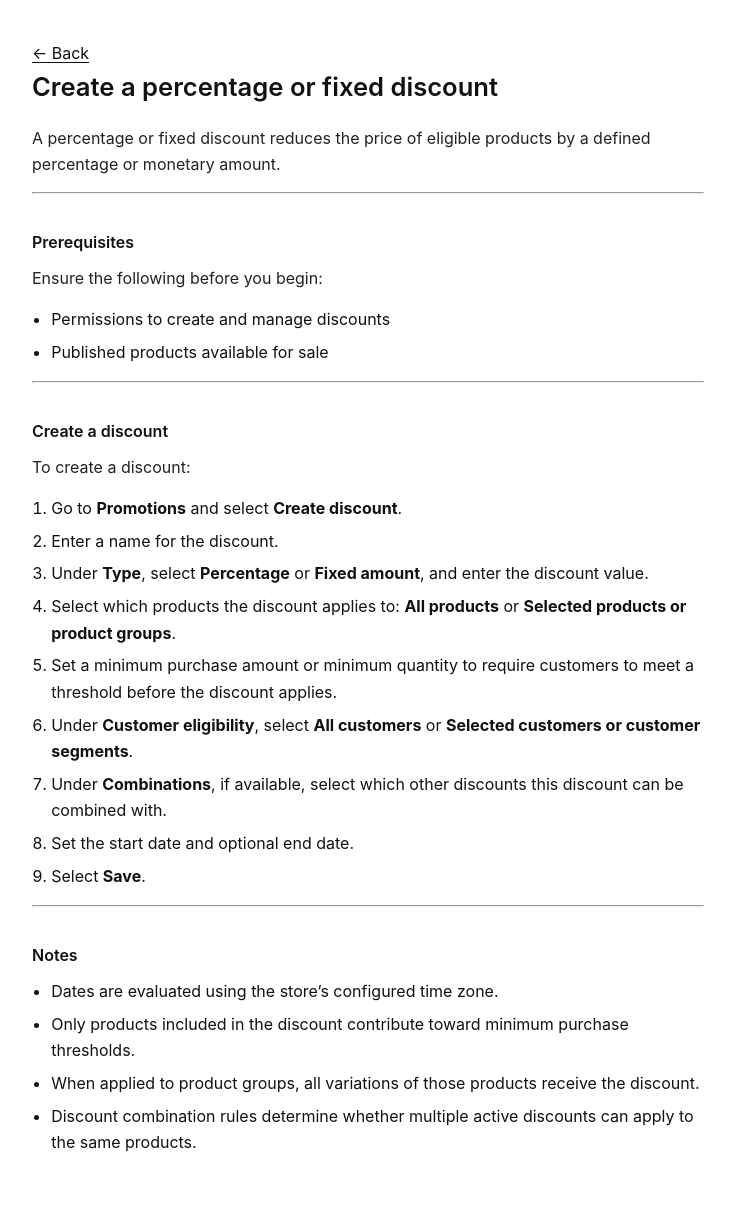
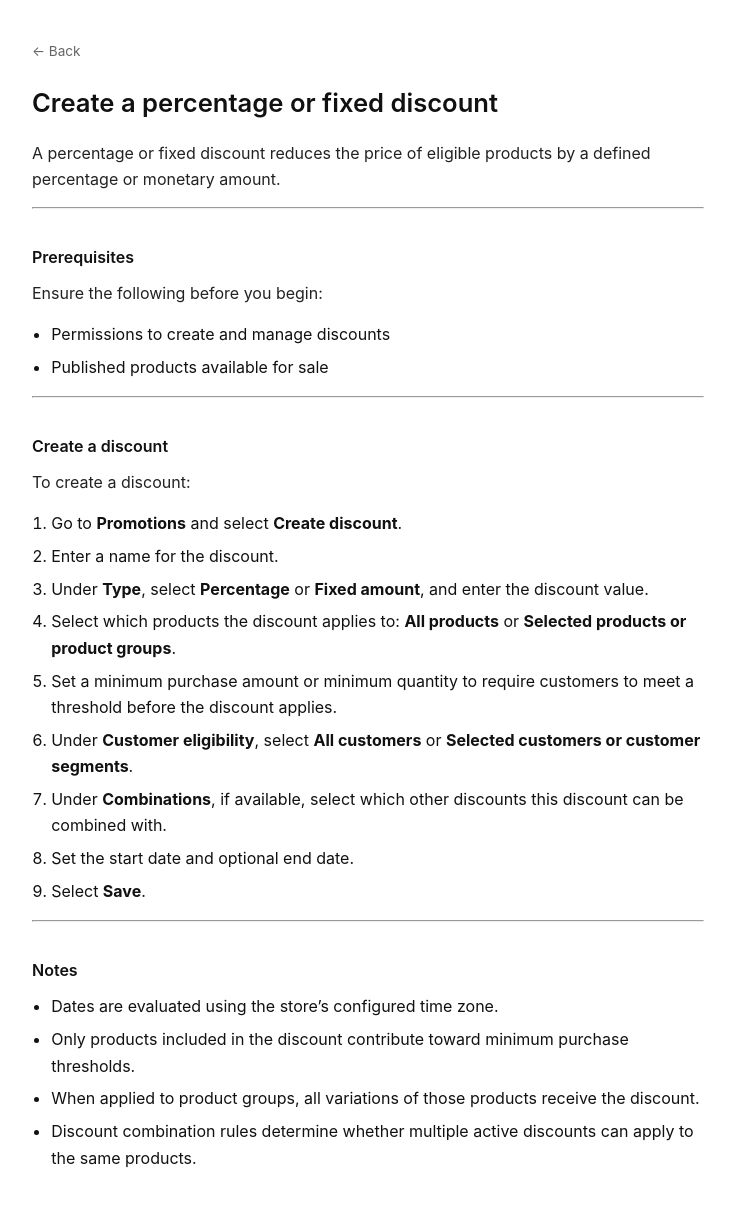
Before and after one commit to malynovskayuliia-eng/malynovskayuliia-eng.github.io, a Jekyll site: the page built from create-a-discount.md, in a window 1280 px wide. Shown: the whole page, without its empty margins (272-1007 px from the left). Built offline with Jekyll 4.4.1, drawn with Linux system fonts in a browser that asks for light colours.

Commit message:
Update doc.css

```diff
--- a/assets/css/doc.css
+++ b/assets/css/doc.css
@@ -92,3 +92,17 @@
 .doc-content a:hover {
   color: #555;
 }
+
+.doc-back {
+  font-size: 0.85rem;
+  margin-bottom: 1.2rem;
+}
+
+.doc-back a {
+  text-decoration: none;
+  color: #666;
+}
+
+.doc-back a:hover {
+  color: #111;
+}
```
